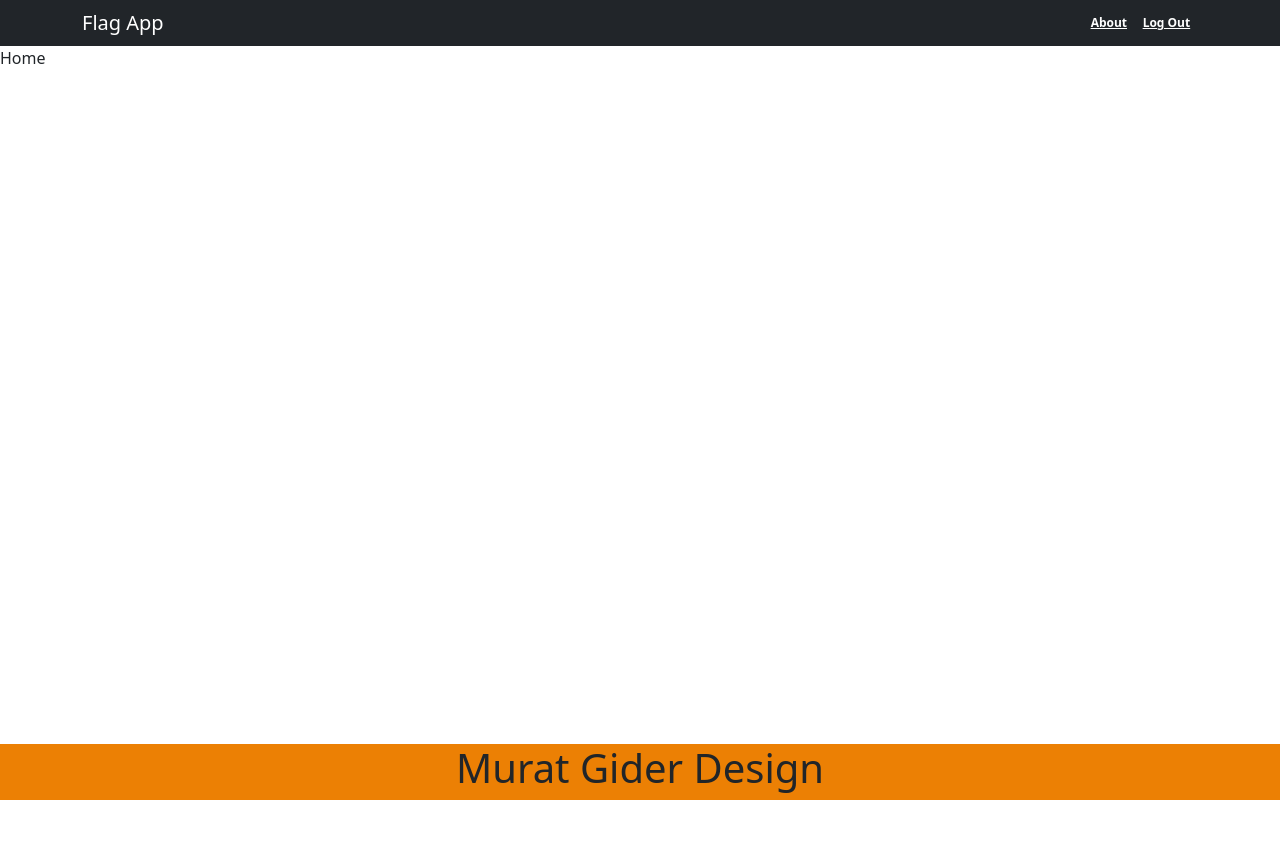
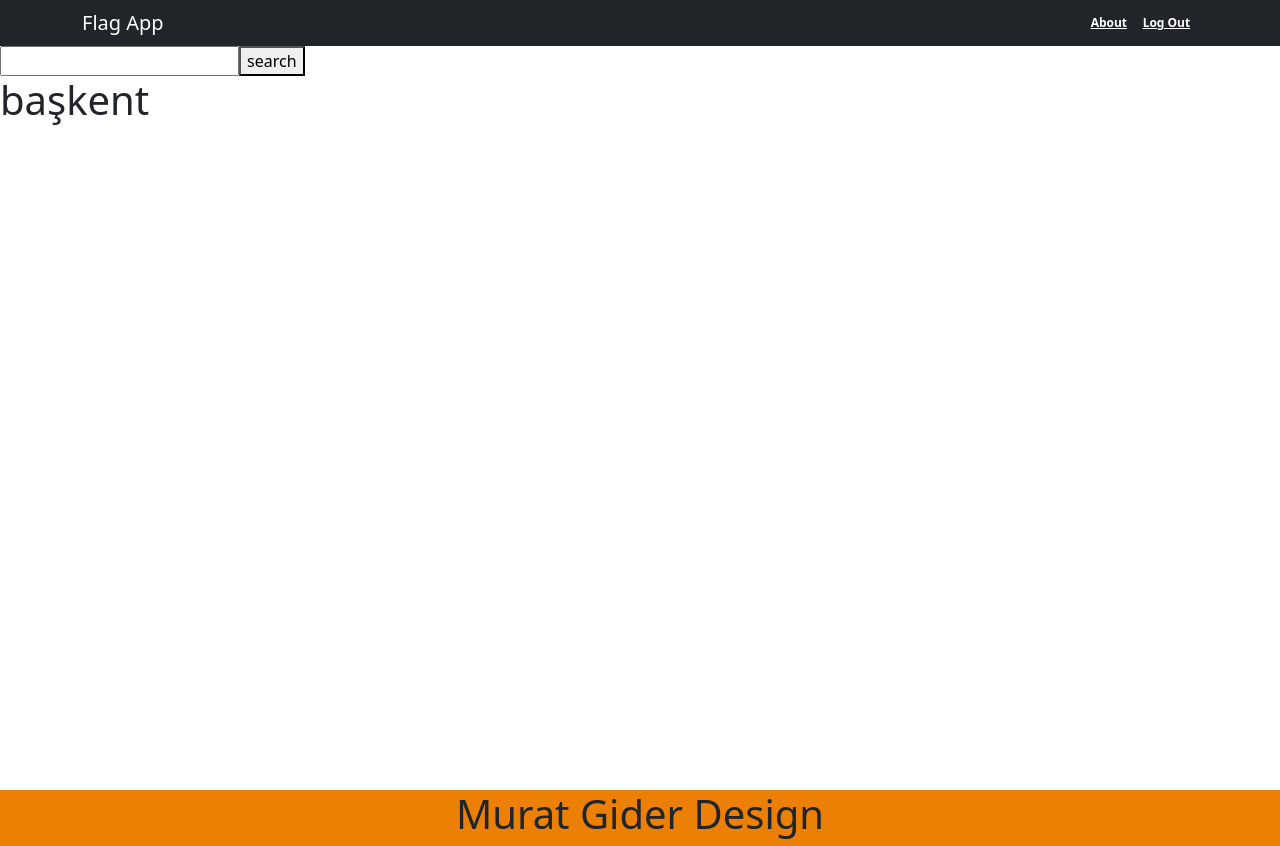
Before and after one commit to MuratGider35/react-flag-app, a React (Create React App) app in the folder flag-app/: page / in a window 1280 px wide. Before the commit the page ends 800 px from the top, so only its background shows below. Built offline with nearby package versions, Linux system fonts and the light colour scheme; no server answers; the HTML template or start-up script is replaced by a standard one.

Commit message:
select menü

```diff
--- a/flag-app/src/components/footer/Footer.css
+++ b/flag-app/src/components/footer/Footer.css
@@ -4,4 +4,5 @@
   position: absolute;
   bottom: 0;
   width: 100%;
+
 }
--- a/flag-app/src/pages/home/Home.css
+++ b/flag-app/src/pages/home/Home.css
@@ -0,0 +1,3 @@
+.home {
+  height: 100vh;
+}
--- a/flag-app/src/pages/home/Home.jsx
+++ b/flag-app/src/pages/home/Home.jsx
@@ -1,8 +1,38 @@
 import "./Home.css";
 import React from "react";
+import { useState, useEffect } from "react";
+import axios from "axios";
 
 const Home = () => {
-  return <div>Home</div>;
+  const [name, setName] = useState("");
+  // const [select, setSelect] = useState("");
+
+  const getApi = async () => {
+    const url = `https://restcountries.com/v2/name/${name}`;
+    const data = await axios(url);
+    console.log(data.data[0]);
+    setName(data.data[0]);
+  };
+
+  useEffect(() => {
+    getApi();
+  }, []);
+
+  return (
+
+      <div className="home">
+        <input type="text" onChange={(e) => setName(e.target.value)} />
+        <button onClick={() => getApi()}>search</button>
+
+        <div>
+          <h1>başkent</h1>
+        <p>{name.capital}</p>
+        </div>
+      </div>
+
+
+
+  );
 };
 
 export default Home;
--- a/flag-app/src/pages/login/Login.css
+++ b/flag-app/src/pages/login/Login.css
@@ -1,5 +1,11 @@
+body {
+  position: relative;
+}
 .login {
   background-image: url(../../../public/bg.png);
-  height: 100vh;
-  /* height: 100%; */
+  /* height: 100vh; */
+  min-height: 100vh;
+  background-attachment: fixed;
+  background-repeat: no-repeat;
+  background-size: cover;
 }
--- a/flag-app/src/pages/login/Login.jsx
+++ b/flag-app/src/pages/login/Login.jsx
@@ -1,12 +1,14 @@
 import "./Login.css";
 import Button from "react-bootstrap/Button";
 import Form from "react-bootstrap/Form";
+import { useNavigate } from "react-router-dom";
 
 function Login() {
+  const navigate = useNavigate();
   return (
     <div className="login  pt-5">
       <div className="container-fluid  justify-content-center bg-dark rounded-4 text-center ">
-        <Form>
+        <Form onSubmit={() => navigate("/")}>
           <div className="container bg-success  d-flex flex-column justify-content-center align-items-center p-5">
             <input
               className="mb-3  rounded-3 w-50  "
```
